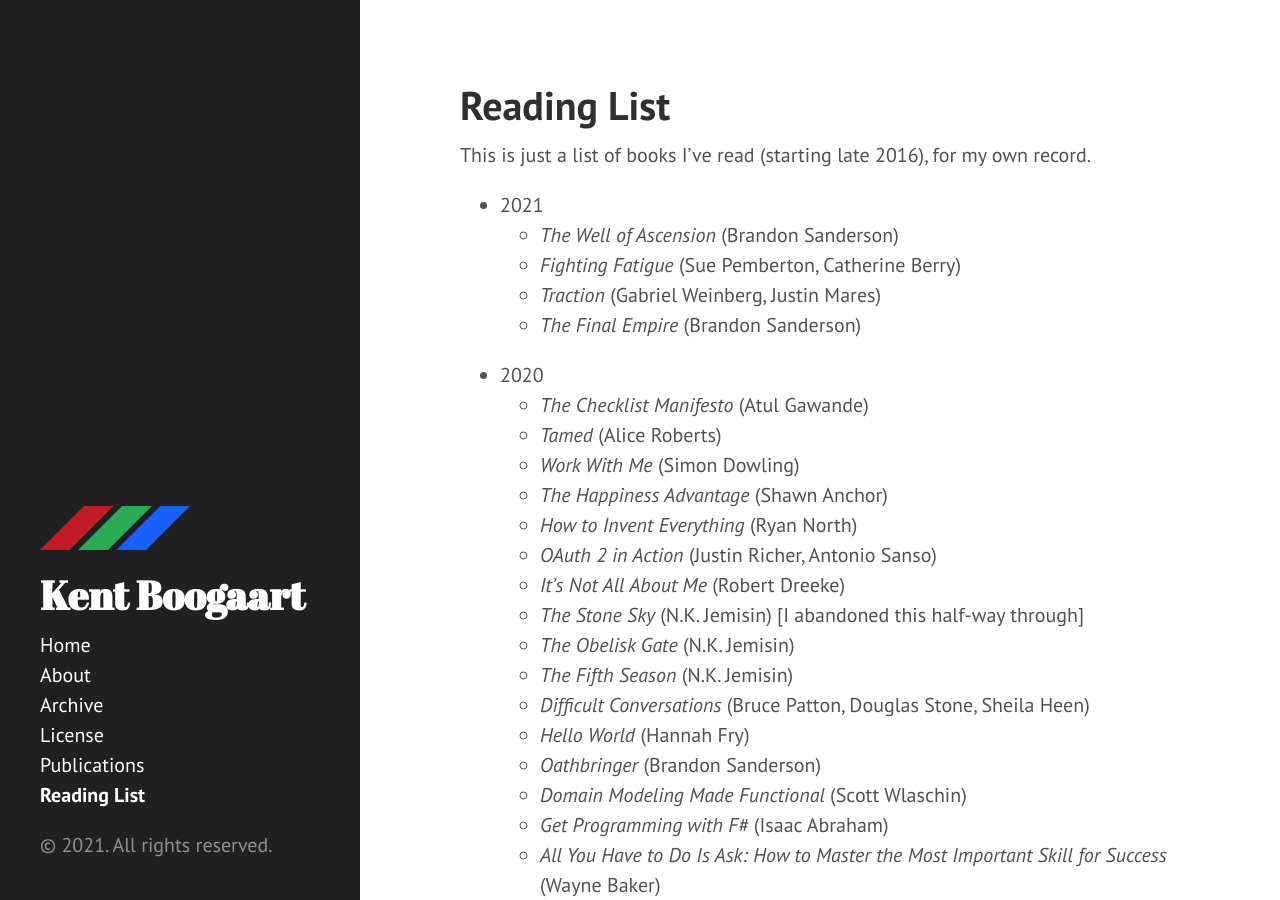
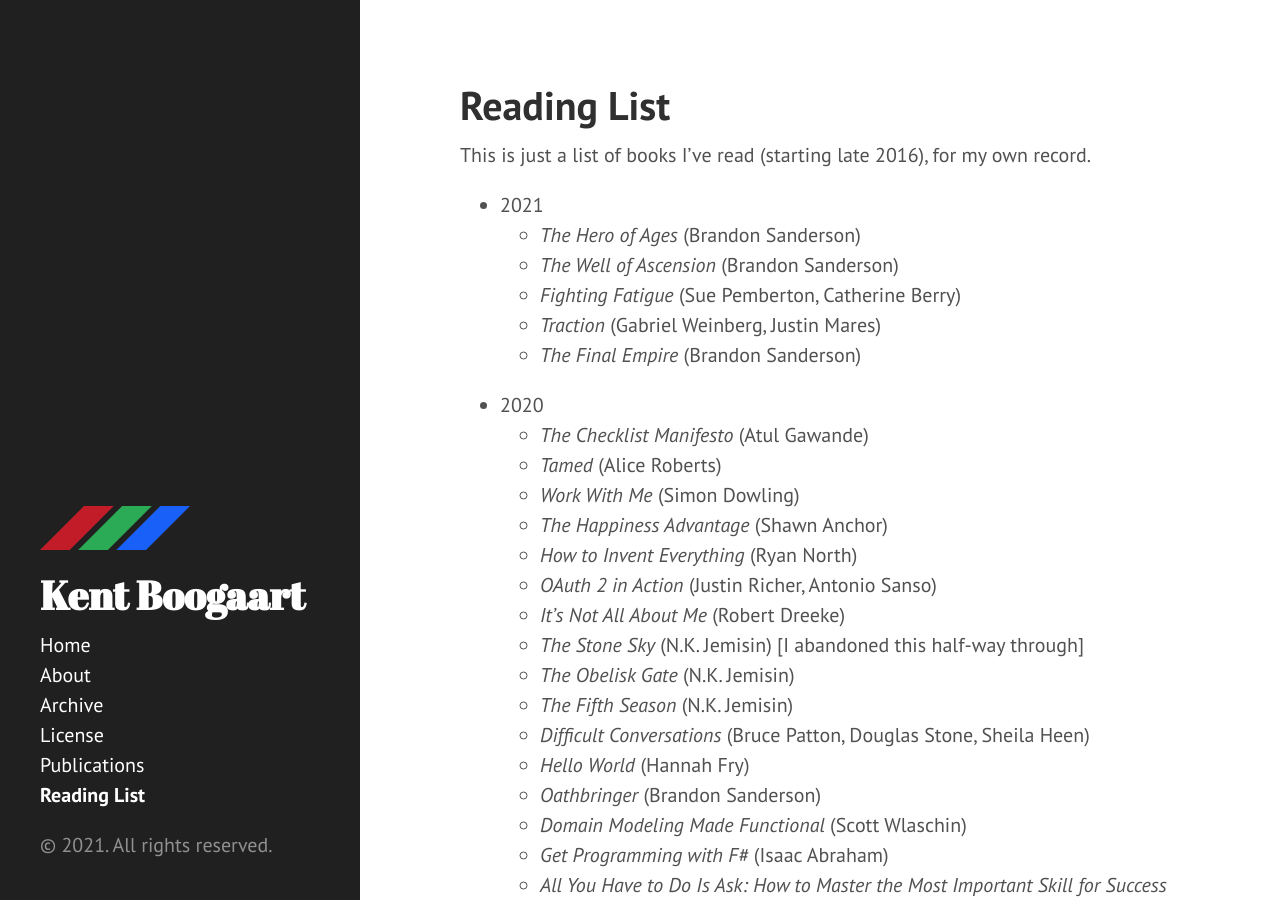
Before and after one commit to kentcb/kentcb.github.io, a Jekyll site: the page built from reading-list.md, in a window 1280 px wide and 900 px high. Built offline with Jekyll 4.4.1, drawn with Linux system fonts in a browser that asks for light colours; nearby versions of some CDN libraries.

Commit message:
Add The Hero of Ages

```diff
--- a/reading-list.md
+++ b/reading-list.md
@@ -6,6 +6,7 @@ sidebar: true
 This is just a list of books I've read (starting late 2016), for my own record.
 
 * 2021
+    * _The Hero of Ages_ (Brandon Sanderson)
     * _The Well of Ascension_ (Brandon Sanderson)
     * _Fighting Fatigue_ (Sue Pemberton, Catherine Berry)
     * _Traction_ (Gabriel Weinberg, Justin Mares)
```
